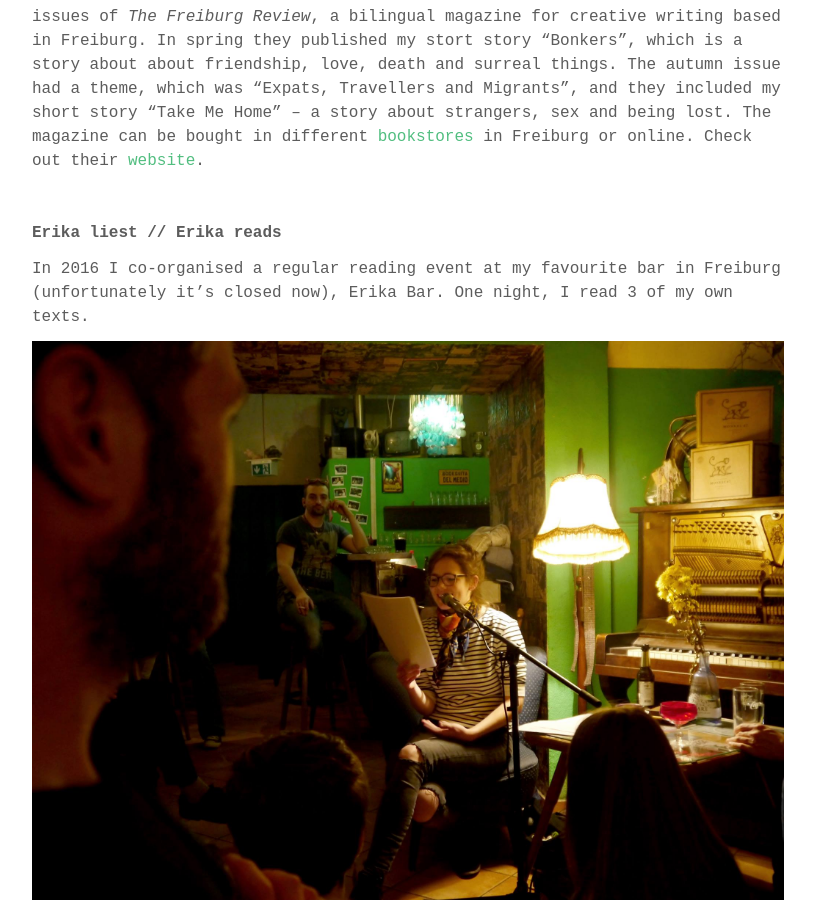
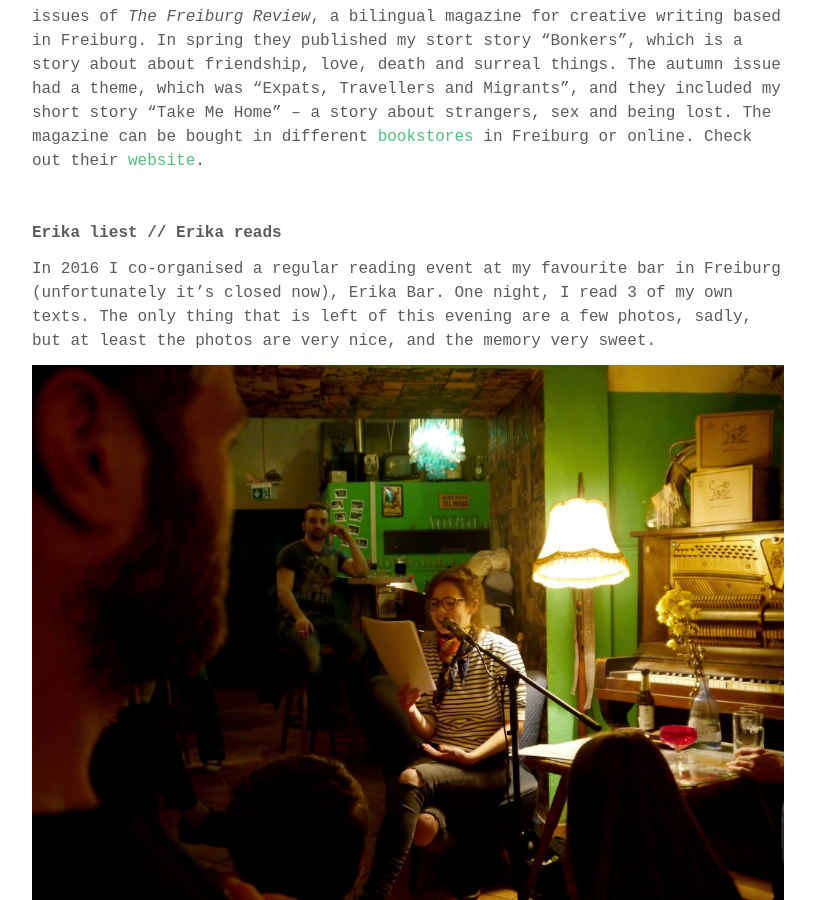
Before and after one commit to stefaniesturm/stefaniesturm.github.io, a Jekyll site: the page built from writing.md, in a window 1280 px wide and 900 px high, scrolled down 2808 px. Shown: the whole window, without its empty margins (232-1047 px from the left). Built offline with Jekyll 4.4.1, drawn with Linux system fonts in a browser that asks for light colours; some web fonts are replaced.

Commit message:
Update writing.md

```diff
--- a/writing.md
+++ b/writing.md
@@ -74,6 +74,6 @@ I have had the honour of being included twice in the 2016 spring and autumn issu
 
 <strong>Erika liest // Erika reads</strong>
 
-In 2016 I co-organised a regular reading event at my favourite bar in Freiburg (unfortunately it's closed now), Erika Bar. One night, I read 3 of my own texts.
+In 2016 I co-organised a regular reading event at my favourite bar in Freiburg (unfortunately it's closed now), Erika Bar. One night, I read 3 of my own texts. The only thing that is left of this evening are a few photos, sadly, but at least the photos are very nice, and the memory very sweet.
 
 ![Photo by Lynn Sigel](/images/reading.jpg)
```
